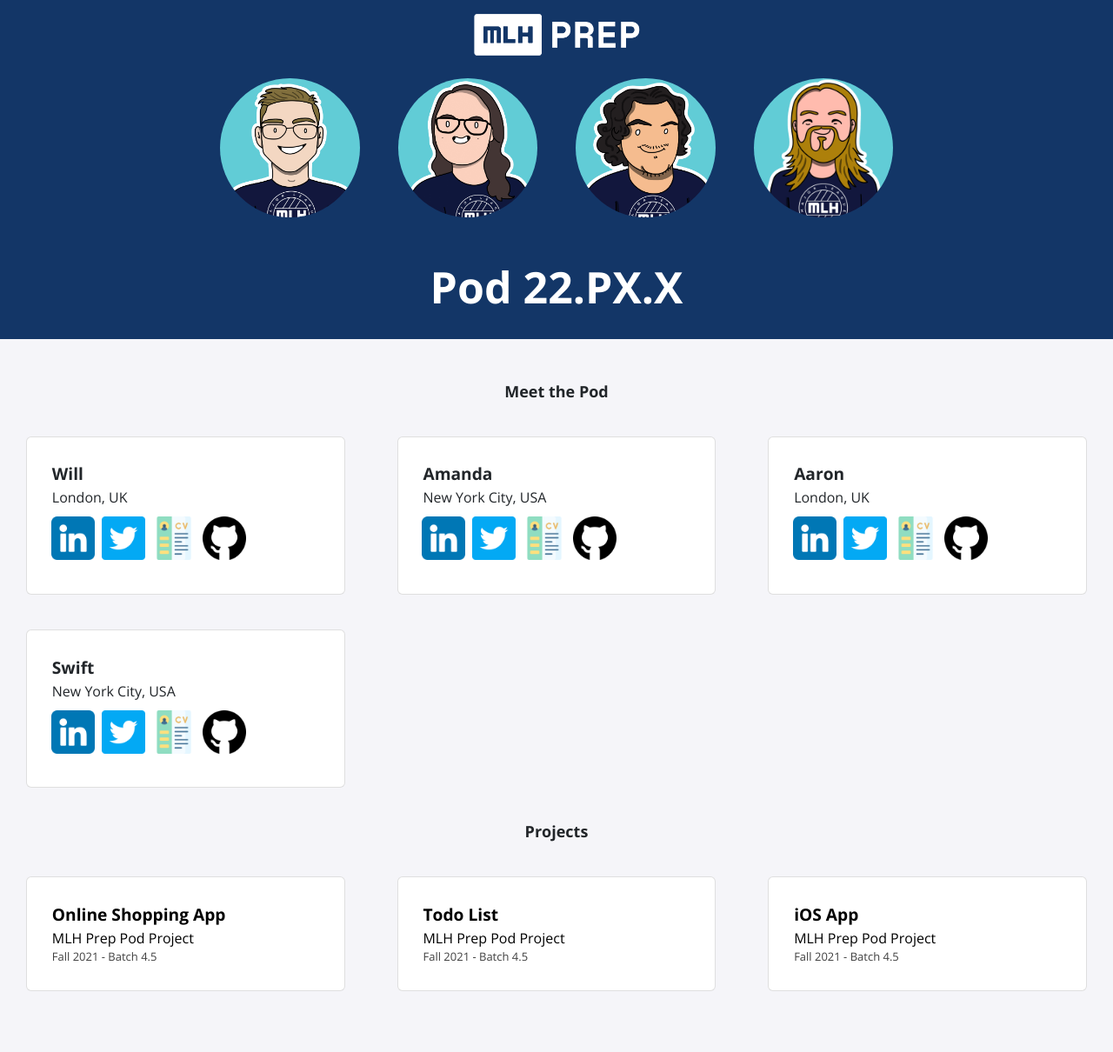
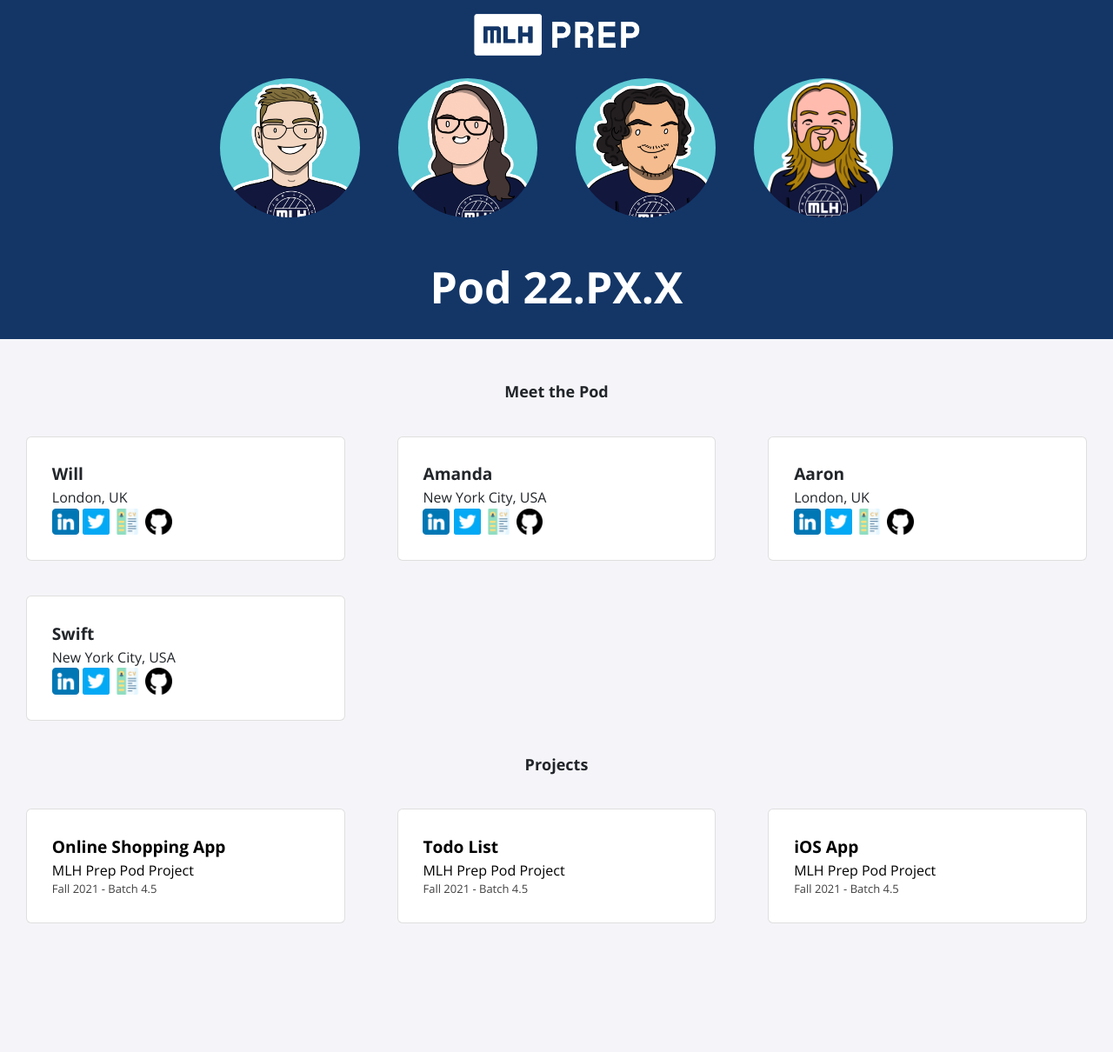
Before and after one commit to MLH-Fellowship/prep-portfolio-22.AUG.PREP.2, a Jekyll site: the page built from index.html, in a window 1280 px wide. Shown: the whole page at 87% size. Built offline with Jekyll 4.4.1, drawn with Linux system fonts in a browser that asks for light colours; nearby versions of some CDN libraries; after the commit the page ends 1132 px from its top, so only the background shows below that.

Commit message:
feat: add social icons for fellows

```diff
--- a/_includes/description.html
+++ b/_includes/description.html
@@ -6,18 +6,20 @@
             <p class="title"> {{ item.name }}</p>
             <p class="location"> {{ item.location }}</p>
             <div class="icon">
-                <img src="../assets/img/icons/linkedin.png">
-                <img src="../assets/img/icons/twitter.png">
-                <img src="../assets/img/icons/resume.png">
-                <img src="../assets/img/icons/github.png">
+                <a href= {{ item.github }}>
+                    <img class="social-link-icon" src="../assets/img/icons/linkedin.png">
+                </a>
+                <a href= {{ item.twitter }}>
+                    <img class="social-link-icon" src="../assets/img/icons/twitter.png">
+                </a>
+                <a href= {{ item.resume }}>
+                    <img class="social-link-icon" src="../assets/img/icons/resume.png">
+                </a>
+                <a href= {{ item.linkedin }}>
+                    <img class="social-link-icon" src="../assets/img/icons/github.png">
+                </a>
             </div>
         </div>
     </div>
     {% endfor %}
 </div>
-
-<!-- <div class="profile-picture">
-    {% for item in site.data.fellows %}
-        <img src="./assets/img/{{ item.img }}">
-    {% endfor %}
-</div> -->
--- a/_sass/all.scss
+++ b/_sass/all.scss
@@ -79,14 +79,12 @@
 }
 
 .icon {
-    width: 70px;
-    height: 70px;
-    margin-left: -15px;
-    margin-right: 20px;
-    padding: 10px;
-    display: flex;
-    img {
-        width: 100%;
-        margin: 0 8%;
-    }
+  flex-wrap: wrap;
+  flex-direction: column;
+  display: flexbox;
+
+  .social-link-icon {
+    width: 10%;
+    height: 10%;
+  }
 }
```
Also changed, not shown: _data/fellows.yml (+16 -0 lines).
